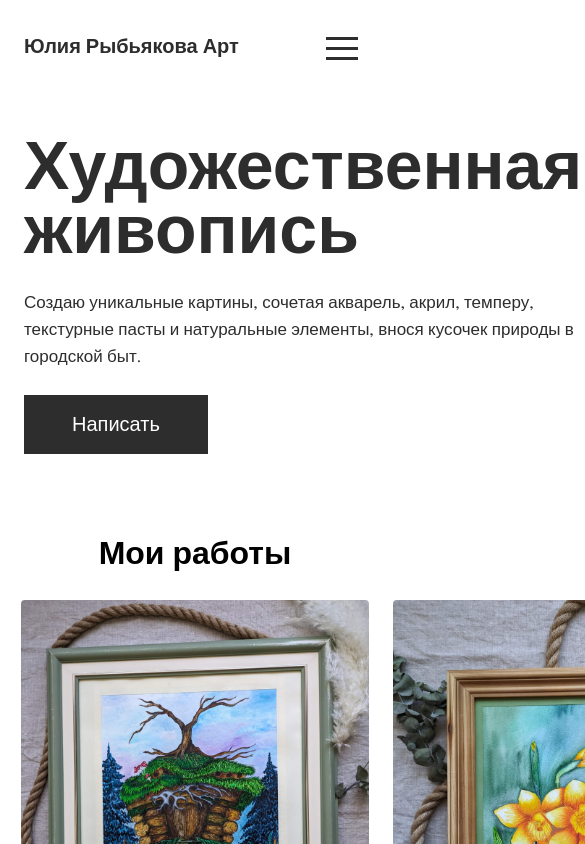
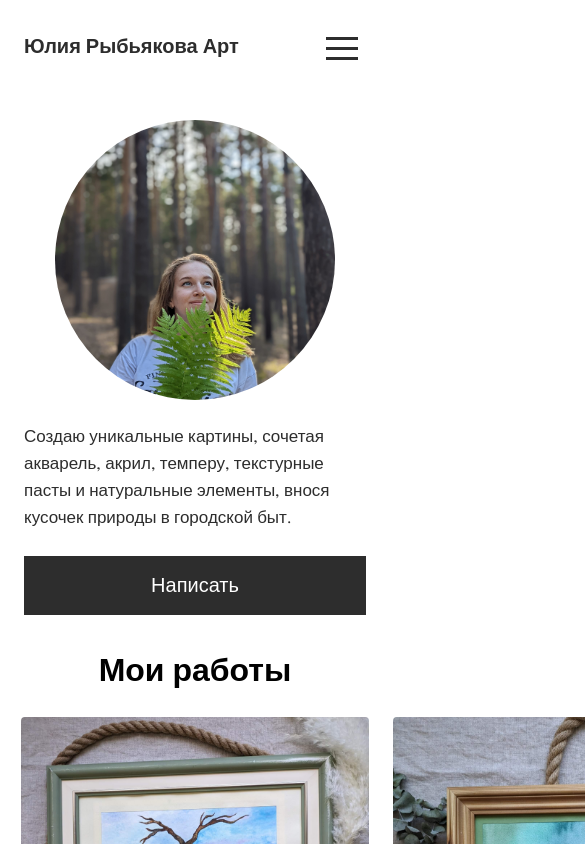
Before and after one commit to rybyakovigor/gallery-landing, a Next.js app: page / in a window 390 px wide. Shown: the top 844 px of the page, 585 px wide, since content can reach past the window. Built offline with nearby package versions, Linux system fonts and the light colour scheme.

Commit message:
feat(main page): add mobile view for info block

```diff
--- a/src/ui/containers/home/info-block/InfoBlock.tsx
+++ b/src/ui/containers/home/info-block/InfoBlock.tsx
@@ -15,14 +15,14 @@ const InfoBlock = (): React.ReactNode => {
   return (
     <section className={styles.container}>
       <div className={styles['text-wrapper']}>
-        <Typography as="h1" variant="h1">
-          Художественная живопись
+        <Typography as="h1" variant="h1" className={styles.title}>
+          Художественная <br /> живопись
         </Typography>
         <Typography>
           Создаю уникальные картины, сочетая акварель, акрил, темперу, текстурные пасты и натуральные элементы, внося
           кусочек природы в городской быт.
         </Typography>
-        <Button as="internalLink" to="#footer">
+        <Button as="internalLink" to="#footer" className={styles.button}>
           Написать
         </Button>
       </div>
--- a/src/ui/containers/home/info-block/styles.module.css
+++ b/src/ui/containers/home/info-block/styles.module.css
@@ -22,3 +22,49 @@
   object-fit: cover;
   border-radius: 150px 150px 0 0;
 }
+
+@media screen and (width < 991px) {
+  .title {
+    font-size: 48px;
+    line-height: 58px;
+  }
+}
+
+@media screen and (width < 810px) {
+  .title {
+    font-size: 38px;
+    line-height: 48px;
+  }
+}
+
+@media screen and (width < 767px) {
+  .container {
+    position: relative;
+    flex-wrap: wrap;
+    gap: 24px;
+    padding-top: 24px;
+  }
+
+  .title {
+    display: none;
+  }
+
+  .text-wrapper {
+    order: 1;
+  }
+
+  .image-wrapper {
+    width: 280px;
+    height: 280px;
+    margin-inline: auto;
+  }
+
+  .image {
+    border-radius: 50%;
+  }
+
+  .button {
+    width: 100%;
+    text-align: center;
+  }
+}
```
